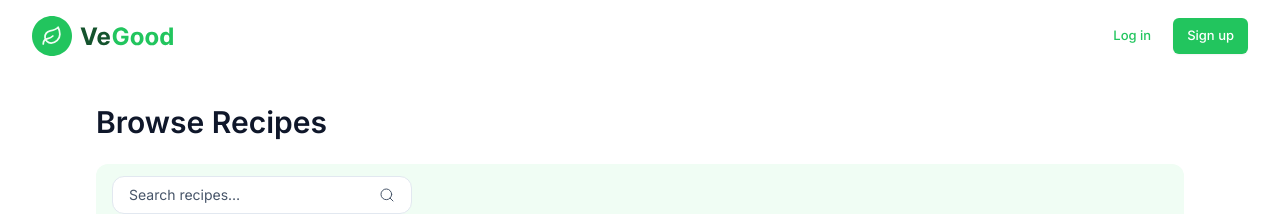
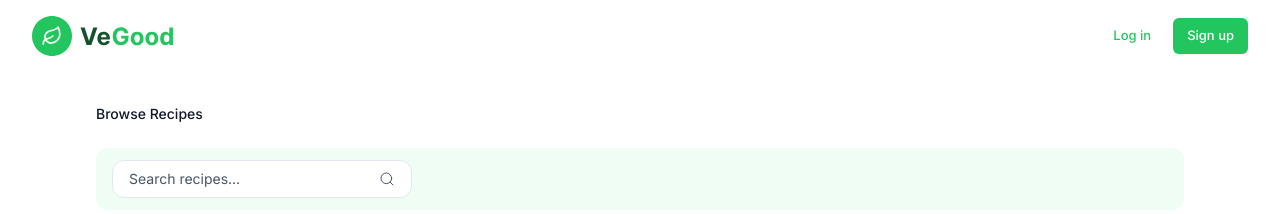
Before and after one commit to bdwells1996/vegood-desktop, a Next.js app: page /browse in a window 1280 px wide. Shown: the top 214 px of the page. Built offline with nearby package versions, Linux system fonts and the light colour scheme; no server answers; the database is empty.

Commit message:
Fix: Breadcrumbs etc tweaked.

```diff
--- /dev/null
+++ b/app/(public)/browse/components/BrowseBreadcrumb.tsx
@@ -0,0 +1,38 @@
+import { ChevronLeft } from "lucide-react";
+import { Icon } from "@/components/Icon";
+
+interface BrowseBreadcrumbProps {
+	selectedCategoryTitle?: string | null;
+	onClear: () => void;
+}
+
+export function BrowseBreadcrumb({
+	selectedCategoryTitle,
+	onClear,
+}: BrowseBreadcrumbProps) {
+	return (
+		<div className="mb-6 flex items-center gap-2">
+			{selectedCategoryTitle ? (
+				<>
+					<button
+						type="button"
+						aria-label={`Currently viewing ${selectedCategoryTitle}. Click here to go back and view all recipes.`}
+						onClick={onClear}
+						className="flex items-center gap-1 text-sm text-content-tertiary cursor-pointer hover:text-content-primary transition-colors"
+					>
+						<Icon icon={ChevronLeft} size="xs" aria-hidden />
+						All recipes
+					</button>
+					<span className="text-content-tertiary">/</span>
+					<span className="text-sm text-content-primary font-medium">
+						{selectedCategoryTitle}
+					</span>
+				</>
+			) : (
+				<span className="text-sm text-content-primary font-medium">
+					Browse Recipes
+				</span>
+			)}
+		</div>
+	);
+}
--- a/app/(public)/browse/components/BrowseView.tsx
+++ b/app/(public)/browse/components/BrowseView.tsx
@@ -3,8 +3,9 @@
 import { useMemo, useState } from "react";
 import { useDebounce } from "use-debounce";
 import type { CategoryWithRecipes } from "@/db/queries/recipes";
+import { BrowseBreadcrumb } from "./BrowseBreadcrumb";
+import { BrowseToolbar } from "./BrowseToolbar";
 import { CategorySection } from "./CategorySection";
-import { BrowseToolbar } from "./BrowseToolbar";
 
 interface BrowseViewProps {
 	categories: CategoryWithRecipes[];
@@ -65,23 +66,10 @@ export function BrowseView({
 
 	return (
 		<>
-			<div className="mb-6 flex items-center gap-3">
-				{selectedCategory && (
-					<>
-						<button
-							type="button"
-							onClick={clearCategory}
-							className="text-sm text-content-tertiary hover:text-content-primary transition-colors"
-						>
-							Browse
-						</button>
-						<span className="text-content-tertiary">/</span>
-					</>
-				)}
-				<h1 className="text-3xl font-semibold">
-					{selectedCategory ? selectedCategory.title : "Browse Recipes"}
-				</h1>
-			</div>
+			<BrowseBreadcrumb
+				selectedCategoryTitle={selectedCategory?.title}
+				onClear={clearCategory}
+			/>
 
 			<BrowseToolbar searchValue={searchTerm} onSearchChange={setSearchTerm} />
 
```
